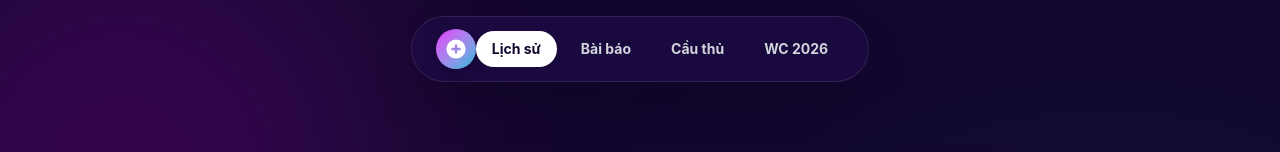
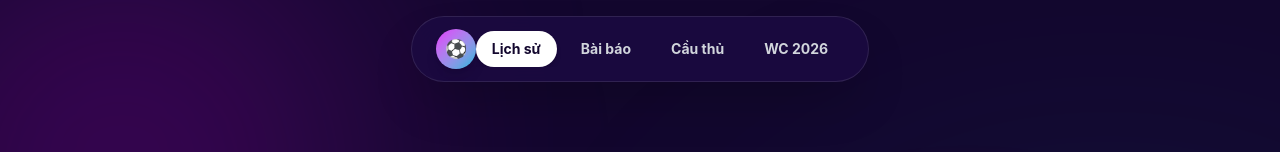
Before and after one commit to mtdes23/worldcup2026, a Vue app: page / in a window 1280 px wide. Shown: the top 152 px of the page. Built offline with nearby package versions, Linux system fonts and the light colour scheme.

Commit message:
style: replace plus icon with soccer ball emoji in navbar logo

```diff
--- a/src/App.vue
+++ b/src/App.vue
@@ -26,8 +26,8 @@ const currentTab = ref('timeline')
         <div class="flex items-center justify-between h-16">
           <!-- Logo -->
           <div class="flex-shrink-0 flex items-center gap-2 cursor-pointer group" @click="currentTab = 'timeline'">
-            <div class="w-10 h-10 rounded-full bg-gradient-to-br from-fuchsia-500 to-cyan-500 flex items-center justify-center shadow-lg group-hover:rotate-12 transition-transform">
-              <svg class="w-6 h-6 text-white" fill="currentColor" viewBox="0 0 20 20"><path fill-rule="evenodd" d="M10 18a8 8 0 100-16 8 8 0 000 16zm1-11a1 1 0 10-2 0v2H7a1 1 0 100 2h2v2a1 1 0 102 0v-2h2a1 1 0 100-2h-2V7z" clip-rule="evenodd" /></svg>
+            <div class="w-10 h-10 rounded-full bg-gradient-to-br from-fuchsia-500 to-cyan-500 flex items-center justify-center shadow-lg group-hover:rotate-12 transition-transform text-lg">
+              ⚽
             </div>
           </div>
 
```
